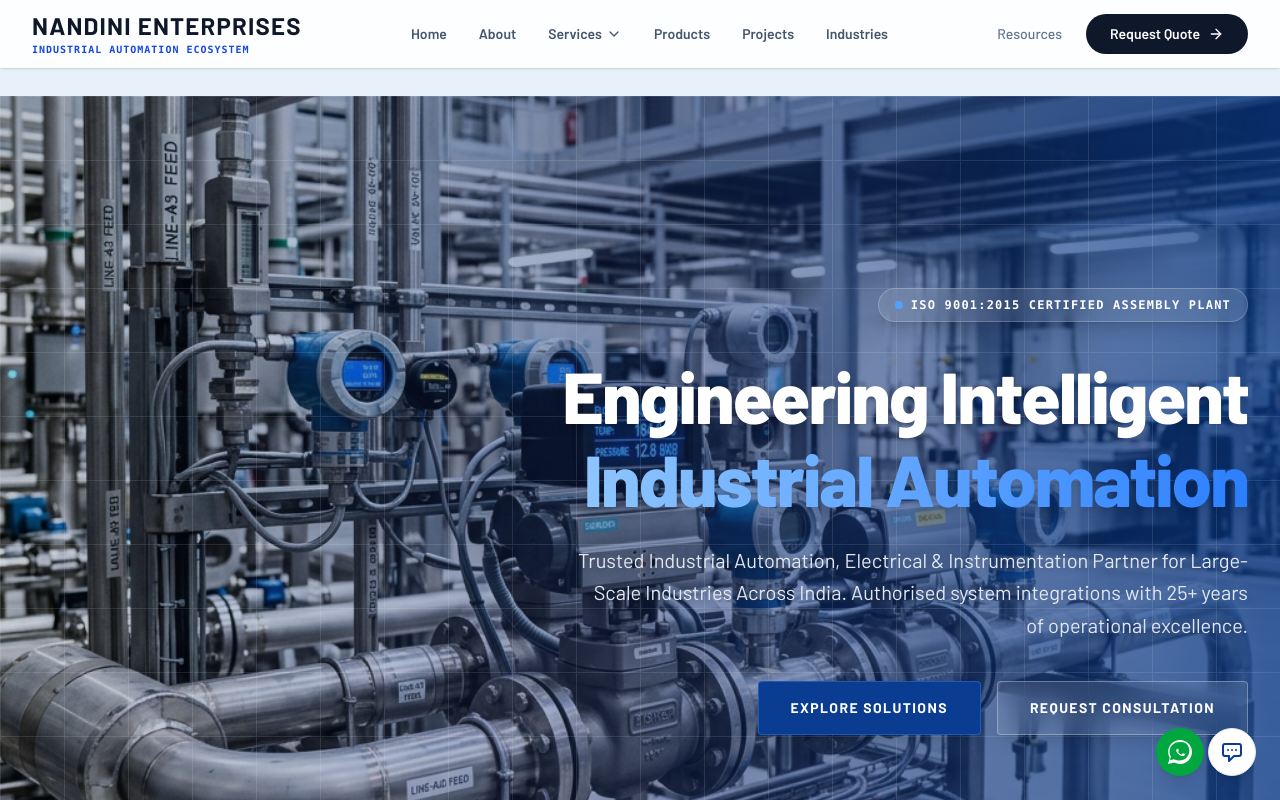
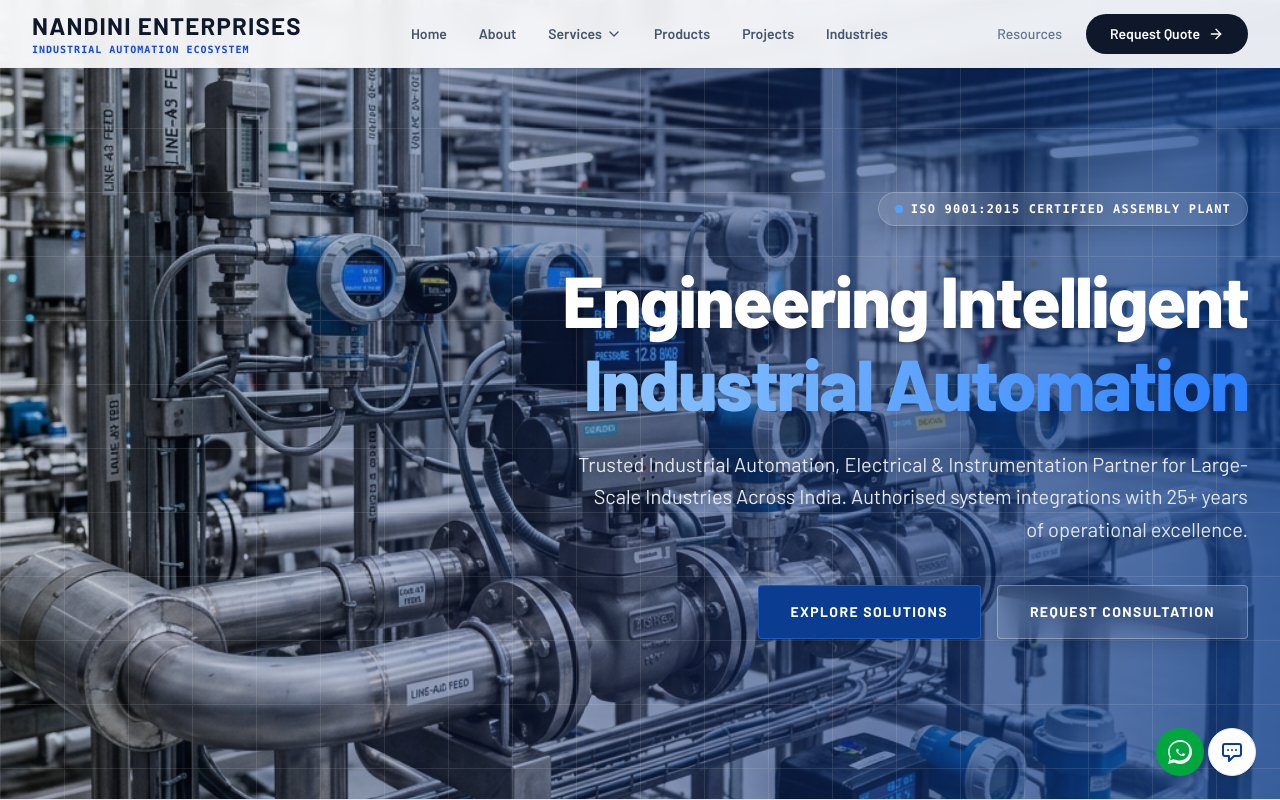
Before and after one commit to novelleyx-dev/nandiniautomation, a Next.js app: page / in a window 1280 px wide. Shown: the top 800 px of the page. Built offline with nearby package versions, Linux system fonts and the light colour scheme.

Commit message:
UI: Remove empty space above hero section

```diff
--- a/src/components/Home/HeroSlideshow.tsx
+++ b/src/components/Home/HeroSlideshow.tsx
@@ -21,7 +21,7 @@ export default function HeroSlideshow() {
   }, []);
 
   return (
-    <section className="relative min-h-screen flex items-center justify-center pt-24 pb-16 overflow-hidden border-b border-slate-200/60 bg-[#E8F0FA]">
+    <section className="relative -mt-24 min-h-screen flex items-center justify-center pt-24 pb-16 overflow-hidden border-b border-slate-200/60 bg-[#E8F0FA]">
       {/* Slideshow Background */}
       {slides.map((slide, index) => (
         <div
```
